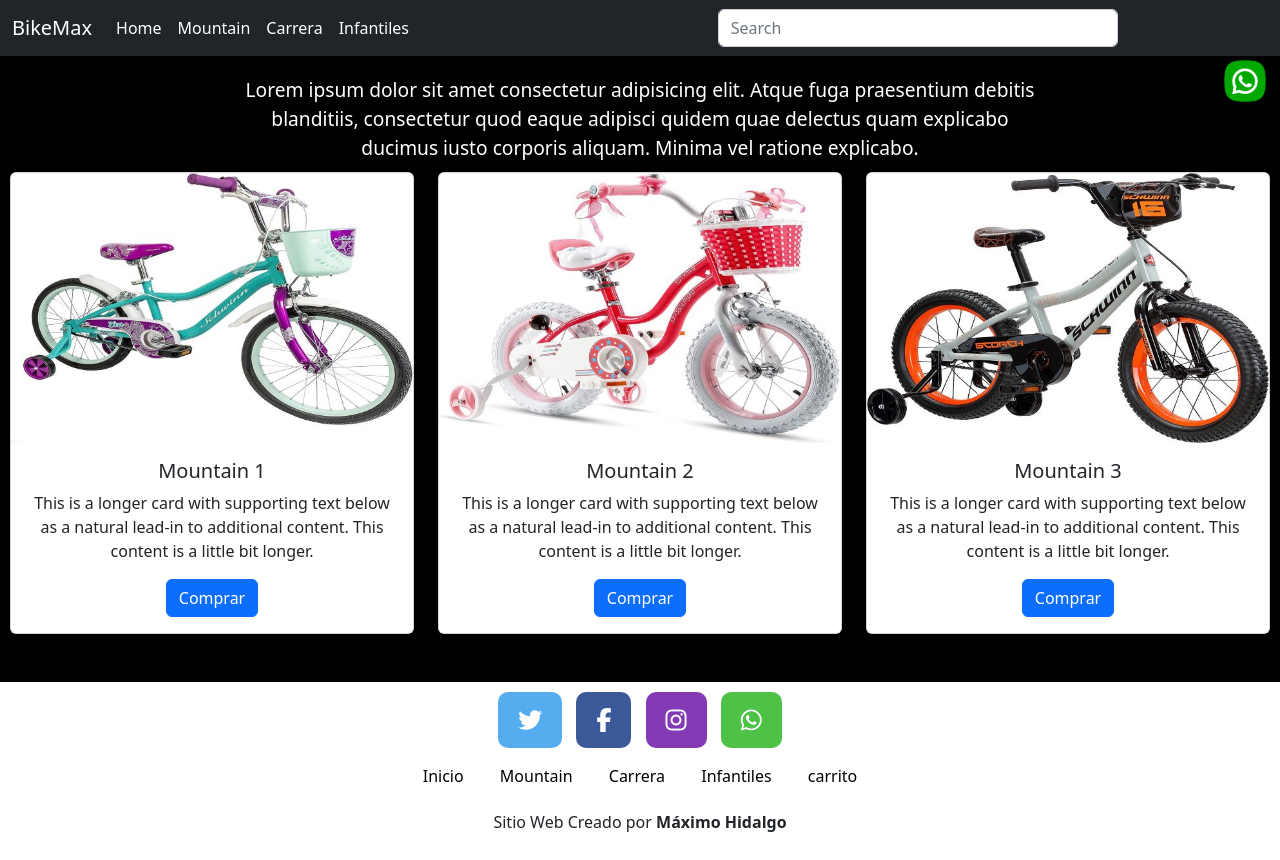
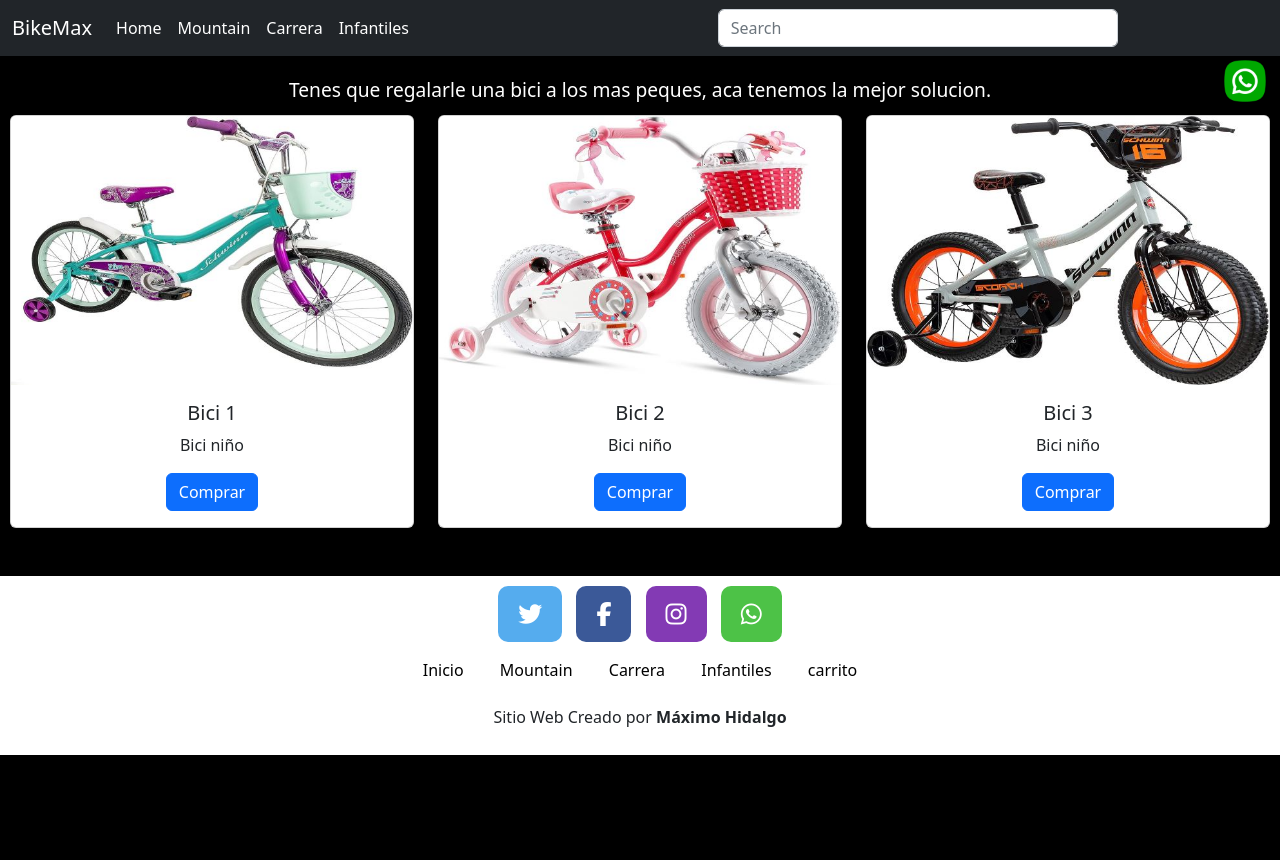
Before and after one commit to Maxhidalgo84/Proyectojavascript, a website: page pages/niños.html in a window 1280 px wide. After the commit the page ends 800 px from the top, so only its background shows below. Drawn offline with nearby package versions, Linux system fonts and the light colour scheme.

Commit message:
textos paginas

```diff
--- a/pages/niños.html
+++ b/pages/niños.html
@@ -44,8 +44,7 @@
     <main>
 
       <article>
-        <p class="texto1">Lorem ipsum dolor sit amet consectetur adipisicing elit. Atque fuga praesentium debitis blanditiis, consectetur
-            quod eaque adipisci quidem quae delectus quam explicabo ducimus iusto corporis aliquam. Minima vel ratione explicabo.</p>
+        <p class="texto1">Tenes que regalarle una bici a los mas peques, aca tenemos la mejor solucion.</p>
     </article>
         <section class="bicis">
           <div class="row  text-center justify-content-md-center row-cols-1 row-cols-md-2 g-4">
@@ -53,8 +52,8 @@
                 <div class="card">
                   <img src="../img/biciniño1.jpg" class="card-img-top" alt="...">
                   <div class="card-body">
-                    <h5 class="card-title">Mountain 1</h5>
-                    <p class="card-text">This is a longer card with supporting text below as a natural lead-in to additional content. This content is a little bit longer.</p>
+                    <h5 class="card-title">Bici 1</h5>
+                    <p class="card-text">Bici niño </p>
                     <a href="#" id="1" onclick="seleccion(this.id)"  class="btn btn-primary">Comprar</a>
                   </div>
                 </div>
@@ -63,8 +62,8 @@
                 <div class="card">
                   <img src="../img/biciniño2.jpg" class="card-img-top" alt="...">
                   <div class="card-body">
-                    <h5 class="card-title">Mountain 2</h5>
-                    <p class="card-text">This is a longer card with supporting text below as a natural lead-in to additional content. This content is a little bit longer.</p>
+                    <h5 class="card-title">Bici 2</h5>
+                    <p class="card-text">Bici niño</p>
                     <a href="#" id="2" onclick="seleccion(this.id)"  class="btn btn-primary">Comprar</a>
                   </div>
                 </div>
@@ -73,8 +72,8 @@
                 <div class="card">
                   <img src="../img/biciniño3.jpg" class="card-img-top" alt="...">
                   <div class="card-body">
-                    <h5 class="card-title">Mountain 3</h5>
-                    <p class="card-text">This is a longer card with supporting text below as a natural lead-in to additional content. This content is a little bit longer.</p>
+                    <h5 class="card-title">Bici 3</h5>
+                    <p class="card-text">Bici niño</p>
                     <a href="#" id="3" onclick="seleccion(this.id)" class="btn btn-primary">Comprar</a>
                   </div>
                 </div>
```
Also changed, not shown: pages/carrera.html (+7 -8 lines).
